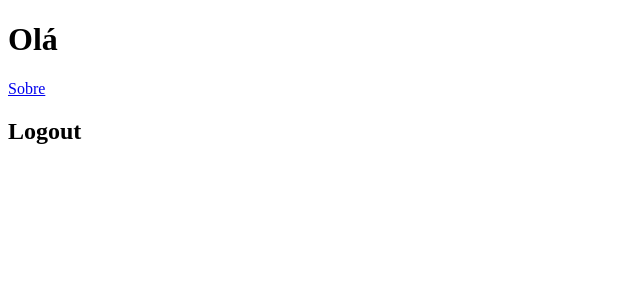
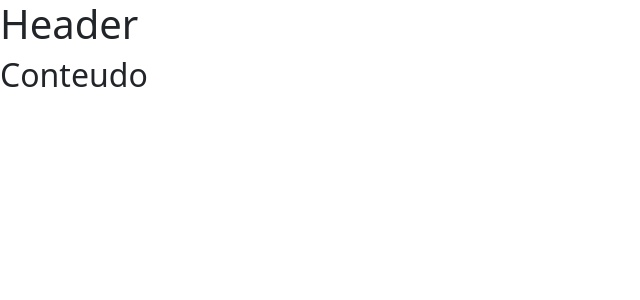
Before and after one commit to zwinglio/LegPan-Front, a Nuxt app: page / in a window 1280 px wide. Shown: the top 300 px of the page, without its empty margins (0-640 px from the left). Built offline with nearby package versions, Linux system fonts and the light colour scheme.

Commit message:
add boostrap

```diff
--- /dev/null
+++ b/components/Inicio/Header.vue
@@ -0,0 +1,9 @@
+<template>
+  <section id="header">
+    <b-row>
+      <b-col>
+        <h1>Header</h1>
+      </b-col>
+    </b-row>
+  </section>
+</template>
--- a/nuxt.config.js
+++ b/nuxt.config.js
@@ -1,55 +1,50 @@
 export default {
   // Global page headers: https://go.nuxtjs.dev/config-head
   head: {
-    title: 'legplan-front',
+    title: "legplan-front",
     meta: [
-      { charset: 'utf-8' },
-      { name: 'viewport', content: 'width=device-width, initial-scale=1' },
-      { hid: 'description', name: 'description', content: '' },
-      { name: 'format-detection', content: 'telephone=no' }
+      { charset: "utf-8" },
+      { name: "viewport", content: "width=device-width, initial-scale=1" },
+      { hid: "description", name: "description", content: "" },
+      { name: "format-detection", content: "telephone=no" },
     ],
-    link: [
-      { rel: 'icon', type: 'image/x-icon', href: '/favicon.ico' }
-    ]
+    link: [{ rel: "icon", type: "image/x-icon", href: "/favicon.ico" }],
   },
 
   // Global CSS: https://go.nuxtjs.dev/config-css
-  css: [
-  ],
+  css: [],
 
   // Plugins to run before rendering page: https://go.nuxtjs.dev/config-plugins
-  plugins: [
-  ],
+  plugins: [],
 
   // Auto import components: https://go.nuxtjs.dev/config-components
   components: true,
 
   // Modules for dev and build (recommended): https://go.nuxtjs.dev/config-modules
-  buildModules: [
-  ],
+  buildModules: [],
 
   // Modules: https://go.nuxtjs.dev/config-modules
   modules: [
     // https://go.nuxtjs.dev/axios
-    '@nuxtjs/axios',
+    "@nuxtjs/axios",
     // https://go.nuxtjs.dev/pwa
-    '@nuxtjs/pwa',
+    "@nuxtjs/pwa",
+    "bootstrap-vue/nuxt",
   ],
 
   // Axios module configuration: https://go.nuxtjs.dev/config-axios
   axios: {
     // Workaround to avoid enforcing hard-coded localhost:3000: https://github.com/nuxt-community/axios-module/issues/308
-    baseURL: '/',
+    baseURL: "/",
   },
 
   // PWA module configuration: https://go.nuxtjs.dev/pwa
   pwa: {
     manifest: {
-      lang: 'en'
-    }
+      lang: "en",
+    },
   },
 
   // Build Configuration: https://go.nuxtjs.dev/config-build
-  build: {
-  }
-}
+  build: {},
+};
--- a/package.json
+++ b/package.json
@@ -11,12 +11,13 @@
   "dependencies": {
     "@nuxtjs/axios": "^5.13.6",
     "@nuxtjs/pwa": "^3.3.5",
+    "bootstrap": "^5.2.1",
+    "bootstrap-vue": "^2.22.0",
     "core-js": "^3.19.3",
     "nuxt": "^2.15.8",
     "vue": "^2.6.14",
     "vue-server-renderer": "^2.6.14",
     "vue-template-compiler": "^2.6.14",
     "webpack": "^4.46.0"
-  },
-  "devDependencies": {}
+  }
 }
--- a/pages/index.vue
+++ b/pages/index.vue
@@ -1,15 +1,16 @@
 <template>
-  <div class="">
-    <h1>Olá</h1>
-    <NuxtLink to="about">Sobre</NuxtLink>
-    <HeadingLogout />
+  <div class="app">
+    <InicioHeader />
+    <section id="content">
+      <b-row>
+        <b-col>
+          <h2>Conteudo</h2>
+        </b-col>
+      </b-row>
+    </section>
   </div>
 </template>
 
 <script>
-import HeadingLogout from '../components/HeadingLogout.vue';
-export default {
-    name: "IndexPage",
-    components: { HeadingLogout }
-}
+export default {};
 </script>
```
Also changed, not shown: 1 other file (tests, documents, lock files or other folders).
